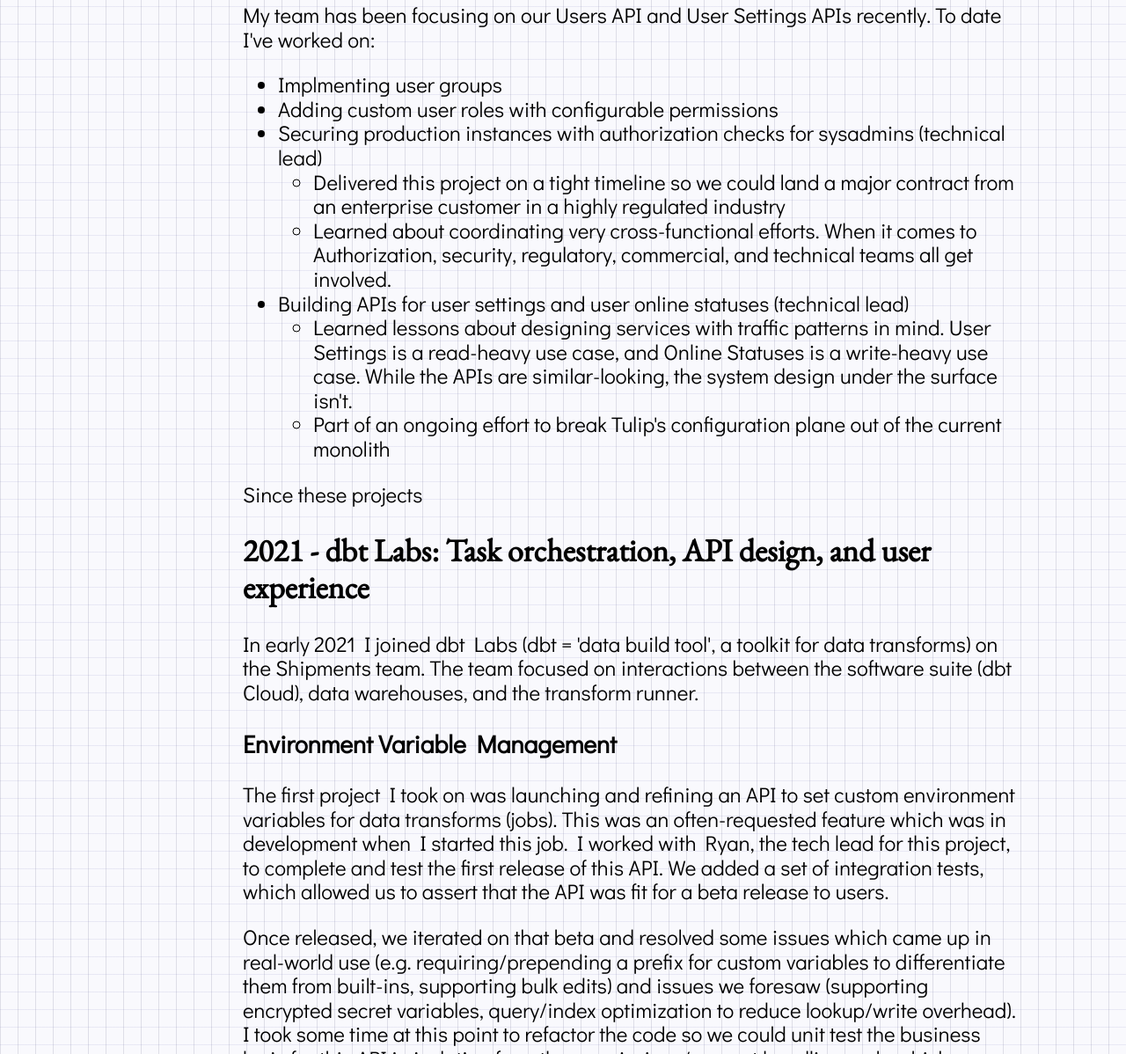
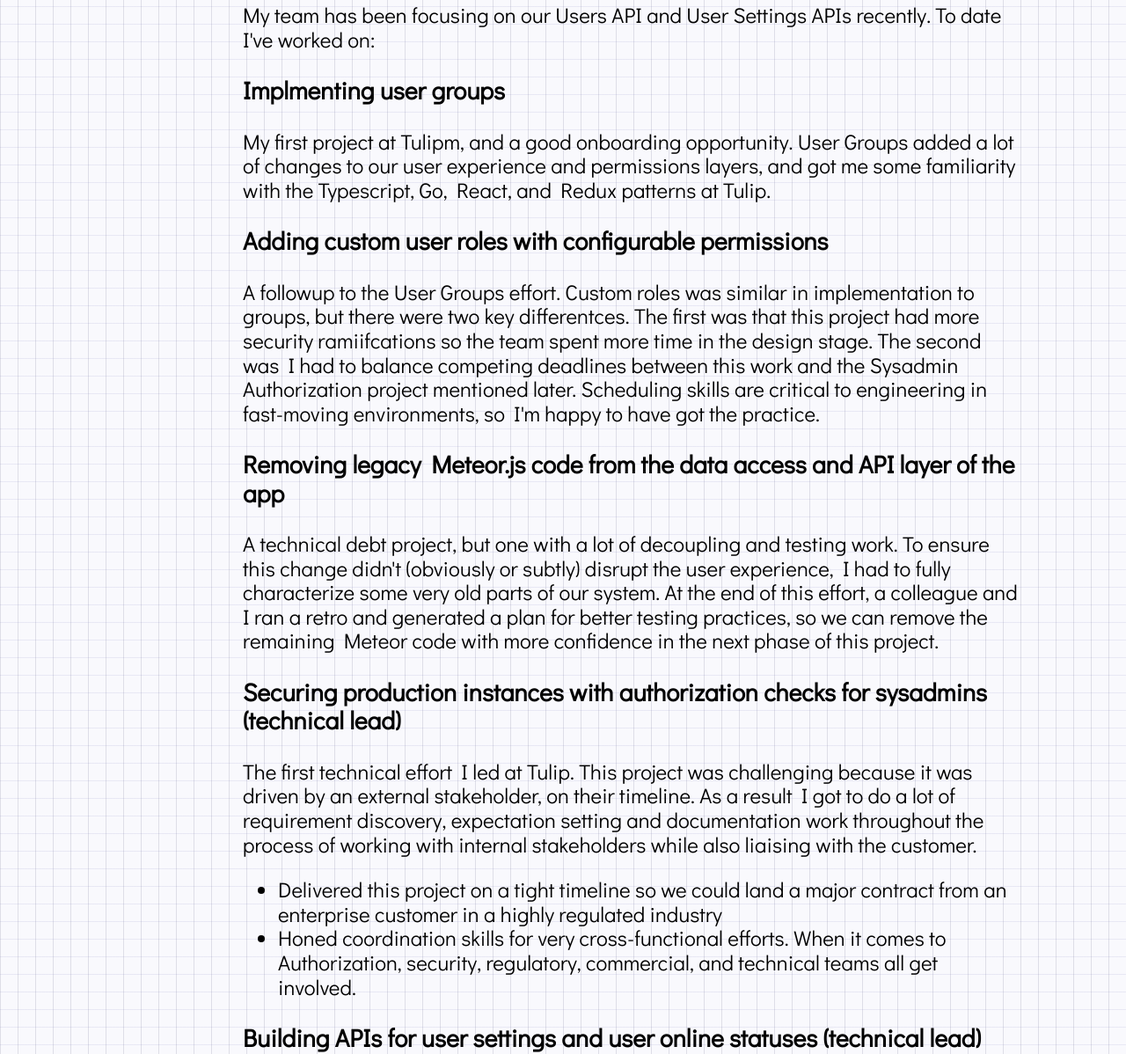
Before and after one commit to gsass/gsass.site, an Eleventy site: page src/portfolio.md in a window 1280 px wide. Shown: the part 653-1851 px from the top of the page at 88% size. Built offline with nearby package versions, Linux system fonts and the light colour scheme; Eleventy itself is replaced by a stand-in of ours; files that its build step writes are made by us from their sources; what markdown-it-task-lists would draw is missing.

Commit message:
Flesh out Tulip content

```diff
--- a/src/portfolio.md
+++ b/src/portfolio.md
@@ -17,16 +17,29 @@
 Tulip is the third place where I've been part of "break up the monolith in order to operate at greater scale" work. It's been fun revisiting this stage with the knowledge of distributed systems, API design, and build vs buy decisions which I have now. Putting the things I've learned into practice has helped us avoid many stumbling points I saw before.
 
 My team has been focusing on our Users API and User Settings APIs recently. To date I've worked on:
-- Implmenting user groups
-- Adding custom user roles with configurable permissions
-- Securing production instances with authorization checks for sysadmins (technical lead)
+
+### Implmenting user groups
+  My first project at Tulipm, and a good onboarding opportunity. User Groups added a lot of changes to our user experience and permissions layers, and got me some familiarity with the Typescript, Go, React, and Redux patterns at Tulip.
+
+### Adding custom user roles with configurable permissions
+  A followup to the User Groups effort. Custom roles was similar in implementation to groups, but there were two key differentces. The first was that this project had more security ramiifcations so the team spent more time in the design stage. The second was I had to balance competing deadlines between this work and the Sysadmin Authorization project mentioned later. Scheduling skills are critical to engineering in fast-moving environments, so I'm happy to have got the practice.
+
+### Removing legacy Meteor.js code from the data access and API layer of the app
+  A technical debt project, but one with a lot of decoupling and testing work. To ensure this change didn't (obviously or subtly) disrupt the user experience, I had to fully characterize some very old parts of our system. At the end of this effort, a colleague and I ran a retro and generated a plan for better testing practices, so we can remove the remaining Meteor code with more confidence in the next phase of this project.
+
+### Securing production instances with authorization checks for sysadmins (technical lead)
+  The first technical effort I led at Tulip. This project was challenging because it was driven by an external stakeholder, on their timeline. As a result I got to do a lot of requirement discovery, expectation setting and documentation work throughout the process of working with internal stakeholders while also liaising with the customer.
+
   - Delivered this project on a tight timeline so we could land a major contract from an enterprise customer in a highly regulated industry
-  - Learned about coordinating very cross-functional efforts. When it comes to Authorization, security, regulatory, commercial, and technical teams all get involved.
-- Building APIs for user settings and user online statuses (technical lead)
+  - Honed coordination skills for very cross-functional efforts. When it comes to Authorization, security, regulatory, commercial, and technical teams all get involved.
+
+### Building APIs for user settings and user online statuses (technical lead)
+  These APIs take up the majority of my time now. There's a lot of work involved in launching scalable APIs which can support a variety of client types, and I'm learning a lot about system design.
+
   - Learned lessons about designing services with traffic patterns in mind. User Settings is a read-heavy use case, and Online Statuses is a write-heavy use case. While the APIs are similar-looking, the system design under the surface isn't.
   - Part of an ongoing effort to break Tulip's configuration plane out of the current monolith
 
-Since these projects
+Since some of these projects are still ongoing, I'm waiting to document outcomes.
 
 ## 2021 - dbt Labs: Task orchestration, API design, and user experience
 
```
Also changed, not shown: docs/portfolio/index.html (+12 -10 lines).
